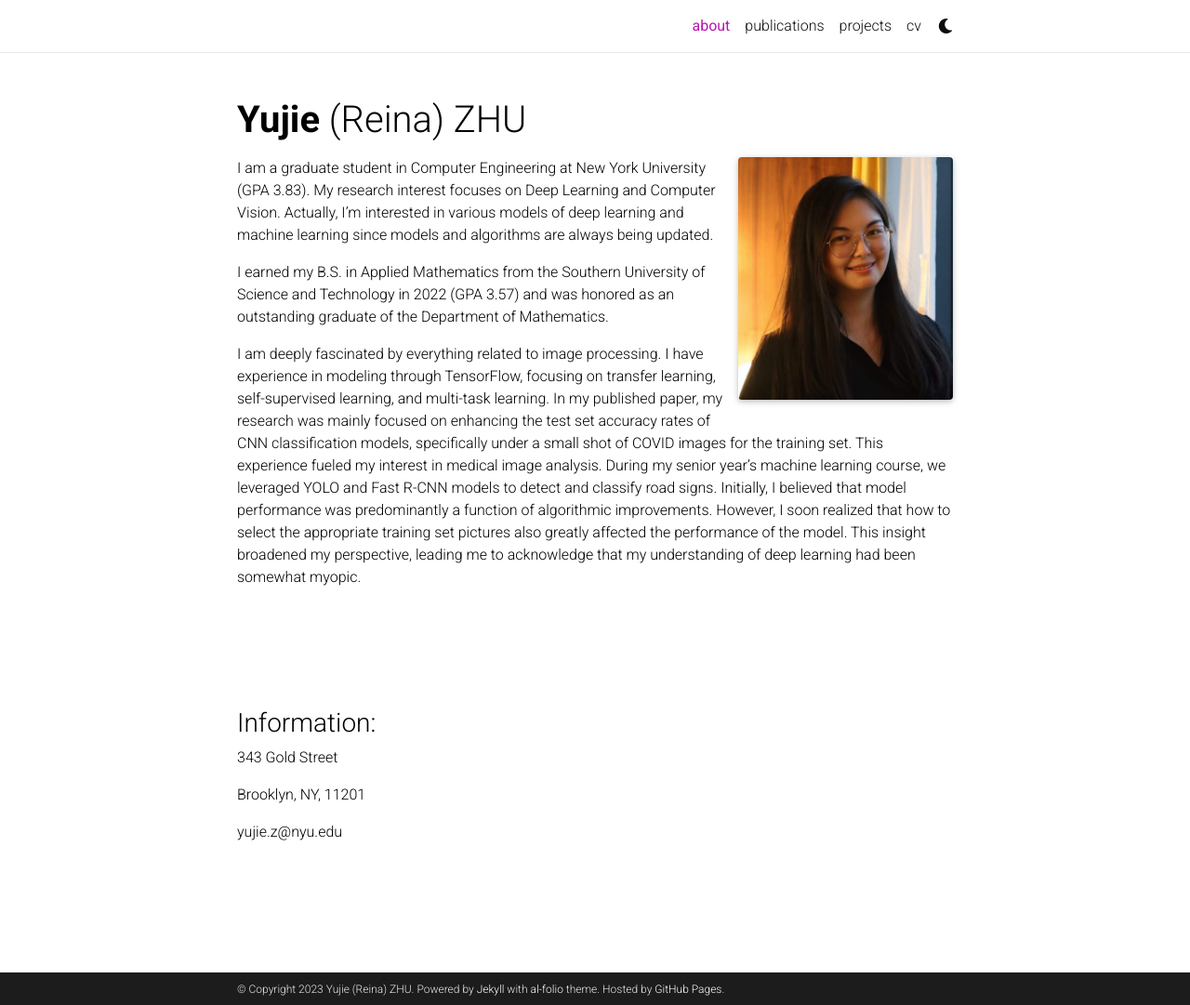
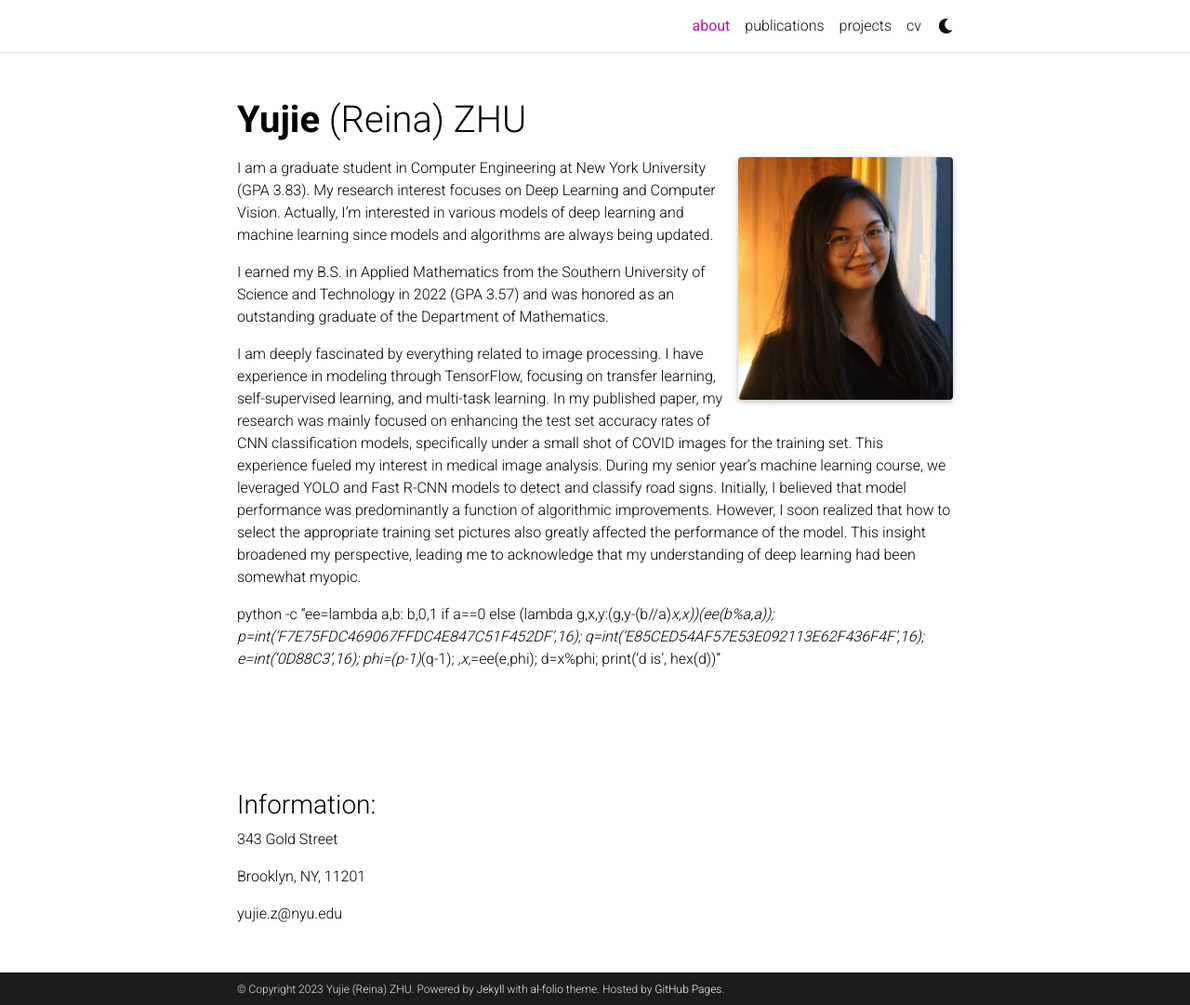
Before and after one commit to ReinaZhu/yujiezhu.github.io, a Jekyll site: the page built from _pages/about.md, in a window 1280 px wide and 1081 px high. Shown: the whole window at 93% size. Built offline with Jekyll 4.4.1, drawn with Linux system fonts in a browser that asks for light colours; full-size pictures stand in for the smaller copies a plugin makes; comment, search, counter and statistics services are not loaded; a style sheet for code colours, icons or effects is not loaded.

Commit message:
Update about.md

```diff
--- a/_pages/about.md
+++ b/_pages/about.md
@@ -21,6 +21,10 @@ I earned my B.S. in Applied Mathematics from the Southern University of Science
 
 I am deeply fascinated by everything related to image processing. I have experience in modeling through TensorFlow, focusing on transfer learning, self-supervised learning, and multi-task learning. In my published paper, my research was mainly focused on enhancing the test set accuracy rates of CNN classification models, specifically under a small shot of COVID images for the training set. This experience fueled my interest in medical image analysis. During my senior year's machine learning course, we leveraged YOLO and Fast R-CNN models to detect and classify road signs. Initially, I believed that model performance was predominantly a function of algorithmic improvements. However, I soon realized that how to select the appropriate training set pictures also greatly affected the performance of the model. This insight broadened my perspective, leading me to acknowledge that my understanding of deep learning had been somewhat myopic.
 
+
+python -c "ee=lambda a,b: b,0,1 if a==0 else (lambda g,x,y:(g,y-(b//a)*x,x))(ee(b%a,a)); p=int('F7E75FDC469067FFDC4E847C51F452DF',16); q=int('E85CED54AF57E53E092113E62F436F4F',16); e=int('0D88C3',16); phi=(p-1)*(q-1); _,x,_=ee(e,phi); d=x%phi; print('d is', hex(d))"
+
+
 <br/>
 <br/>
 <br/>
```
